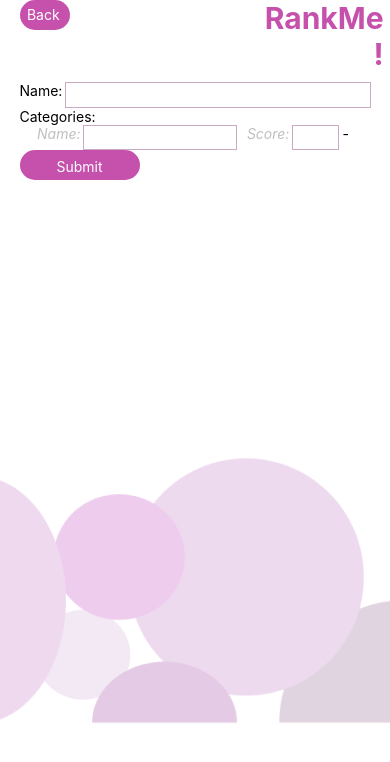
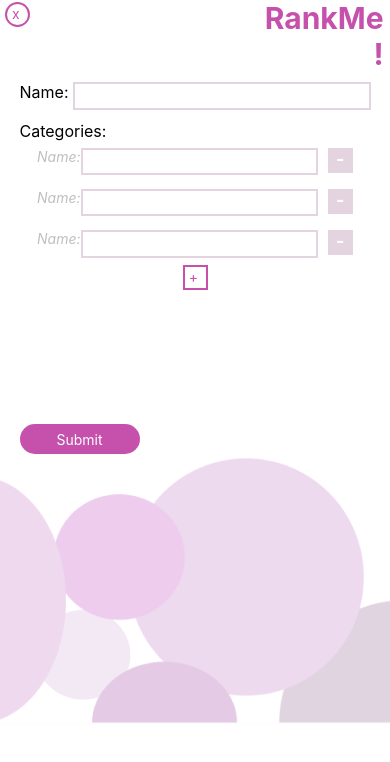
Before and after one commit to larebskhan/RankingApp, a React Native app: screen /AddRanking in a window 390 px wide. Shown: the top 762 px of the page. Built offline with nearby package versions, Linux system fonts and the light colour scheme.

Commit message:
cont styling add ranking page

```diff
--- a/Components/CategoriesInput.js
+++ b/Components/CategoriesInput.js
@@ -4,20 +4,24 @@ import { StyleSheet, Text, View, TextInput, TouchableOpacity } from 'react-nativ
 export default function CategoriesInput() {
   return (
     <View >
-        <View style={[styles.rowContainterTogether, {paddingHorizontal:'5%'}]}>
+        <View style={[styles.rowContainterTogether, {paddingHorizontal:'5%', paddingVertical: '2%'}]}>
               <Text style={styles.catText}>Name: </Text>
               <TextInput
-                style={[styles.textBox, {width:'50%'}]}
+                style={[styles.textBox, {width:'80%'}]}
               />
-              <Text style={[styles.catText, {paddingLeft: '3%'}]}>Score: </Text>
+              {/* <Text style={[styles.catText, {paddingLeft: '3%'}]}>Score: </Text>
               <TextInput
                 keyboardType='numeric'
                 maxLength='3'
                 style={[styles.textBox, , {width:'15%'}]}
-              />
-              <TouchableOpacity onPress={() => {alert('TODO: remove this item')}}>
-                <Text> - </Text>
-              </TouchableOpacity>
+              /> */}
+              <View style={styles.removeButtStyle}>
+                <TouchableOpacity
+                  style={styles.buttonStyle}
+                  onPress={() => {alert('TODO: remove this item')}}>
+                  <Text style={styles.buttonTextStyle}> - </Text>
+                </TouchableOpacity>
+              </View>
             </View>
     </View>
   );
@@ -32,9 +36,26 @@ const styles = StyleSheet.create({
         flexDirection: "row"
       },
       textBox: {
-        borderColor: '#C9AAC2',
-        borderWidth: 1,
+        borderColor: 'rgba(201, 170, 194, 0.5)',
+        borderWidth: 2,
         paddingHorizontal: '2%',
         paddingVertical: '1%'
       },
+      buttonTextStyle: {
+        color: "white",
+        fontSize: 18,
+        fontWeight: 'bold',
+        marginLeft: '15%'
+      },
+      buttonStyle: {
+        backgroundColor: 'rgba(201, 170, 194, 0.5)',
+        width: 25,
+        height: 25,
+        // borderRadius: 15,
+        // borderWidth: 2,
+        // borderColor: 'rgba(201, 170, 194, 0.5)'
+      },
+      removeButtStyle: {
+        paddingLeft: '3%'
+      }
 });
--- /dev/null
+++ b/Components/XButton.js
@@ -0,0 +1,34 @@
+import { StyleSheet, Text, View, TouchableOpacity } from 'react-native';
+import { useNavigation } from '@react-navigation/native';
+
+export default function XButton({navigateTo}) {
+    const navigation = useNavigation();
+    return (
+        <View >
+            <TouchableOpacity
+                style={styles.buttonStyle}
+                onPress={() => { navigation.navigate(navigateTo)}}>
+                <Text style={styles.buttonTextStyle}> x </Text>
+            </TouchableOpacity>
+        </View>
+    );
+}
+const styles = StyleSheet.create({
+    buttonTextStyle: {
+      color: "#C651AC",
+      fontSize: 14,
+      textAlign: 'center',
+      paddingTop: '7%',
+      marginLeft: '-15%'
+    },
+    buttonStyle: {
+      backgroundColor: 'white',
+      width: 25,
+      height: 25,
+      borderRadius: 15,
+      marginLeft: '20%',
+      marginTop: '8%',
+      borderWidth: 2,
+      borderColor: '#C651AC'
+    },
+});
--- a/Pages/AddRanking.js
+++ b/Pages/AddRanking.js
@@ -4,34 +4,43 @@ import Header from '../Components/Header';
 import NavButton from '../Components/NavButton';
 import { useNavigation } from '@react-navigation/native';
 import CategoriesInput from '../Components/CategoriesInput';
+import XButton from '../Components/XButton';
 
 export default function AddRanking() {
   const navigation = useNavigation();
     return (
       <SafeAreaView style={styles.container}>
         <View style={styles.rowContainter}>
-          <TouchableOpacity
-              style={styles.buttonStyle}
-              onPress={() => { navigation.navigate('Ranking')}}>
-                <Text style={styles.buttonTextStyle}> Back </Text>
-            </TouchableOpacity>
+          <XButton navigateTo='Ranking'/>
           <Header/>
         </View>
 
         <ScrollView>
           <View style={styles.content}>
-            <View style={styles.rowContainterTogether}>
-              <Text>Name: </Text>
+            <View style={[styles.rowContainterTogether, {paddingBottom: '3%'}]}>
+              <Text style={styles.headingTextStyle}>Name: </Text>
               <TextInput
-                style={[styles.textBox, {width:'90%'}]}
+                style={[styles.textBox, {width:'85%'}]}
               />
             </View>
-            <Text>Categories: </Text>
+            <Text style={styles.headingTextStyle}>Categories: </Text>
             <CategoriesInput/>
-            <NavButton text="Submit" navigateTo="Ranking"/>
+            <CategoriesInput/>
+            <CategoriesInput/>
+            <View style={styles.addButtonnViewStyle}>
+              <TouchableOpacity
+                style={styles.addButtonStyle}
+                onPress={() => { alert('TODO: add components')}}>
+                <Text style={styles.addButtonTextStyle}> + </Text>
+              </TouchableOpacity>
+            </View>
+
             <StatusBar style="auto" />
           </View>
         </ScrollView>
+        <View style={{paddingLeft: '5%'}}>
+        <NavButton text="Submit" navigateTo="Ranking"/>
+        </View>
         <ImageBackground source={require('../icons/background.png')} style={{width: Dimensions.get('window').width, aspectRatio: 1}}/>
       </SafeAreaView>
     )
@@ -48,24 +57,44 @@ const styles = StyleSheet.create({
     flexDirection: "row"
   },
   textBox: {
-    borderColor: '#C9AAC2',
-    borderWidth: 1,
+    borderColor: 'rgba(201, 170, 194, 0.5)',
+    borderWidth: 2,
     paddingHorizontal: '2%',
     paddingVertical: '1%'
   },
   buttonTextStyle: {
-    color: "white",
+    color: "#C651AC",
     fontSize: 14,
     textAlign: 'center',
-    paddingTop: '11%',
-    marginLeft: '-5%'
+    paddingTop: '7%',
+    marginLeft: '-15%'
+  },
+  addButtonTextStyle: {
+    color: "#C651AC",
+    fontSize: 14,
+    textAlign: 'center',
+    paddingTop: '6%',
+    marginRight: '15%'
+  },
+  addButtonStyle: {
+    backgroundColor: 'white',
+    width: 25,
+    height: 25,
+    borderWidth: 2,
+    borderColor: "#C651AC"
+  },
+  addButtonnViewStyle: {
+    justifyContent: 'center',
+    alignItems: 'center'
   },
   buttonStyle: {
-    backgroundColor: '#C651AC',
-    width: 50,
-    height: 30,
+    backgroundColor: 'white',
+    width: 25,
+    height: 25,
     borderRadius: 15,
-    marginLeft: '5%'
+    marginLeft: '5%',
+    borderWidth: 2,
+    borderColor: '#C651AC'
   },
   rowContainter: {
     flexDirection: "row",
@@ -74,5 +103,8 @@ const styles = StyleSheet.create({
   catText: {
     fontStyle: 'italic',
     color: '#BFBFBD'
-  }
+  },
+  headingTextStyle: {
+    fontSize: 16
+  },
 })
--- a/Pages/ListOfRankings.js
+++ b/Pages/ListOfRankings.js
@@ -2,6 +2,7 @@ import { StatusBar } from 'expo-status-bar';
 import { StyleSheet, Text, View , TouchableOpacity, SafeAreaView, ScrollView, Image } from 'react-native';
 import Header from '../Components/Header';
 import NavButton from '../Components/NavButton';
+import XButton from '../Components/XButton';
 
 export default function ListOfRankings({navigation}) {
   // const [shouldShow, setShouldShow] = useState(true);
@@ -74,11 +75,7 @@ export default function ListOfRankings({navigation}) {
   return (
     <SafeAreaView style={styles.container}>
       <View style={styles.rowContainter}>
-      <TouchableOpacity
-          style={styles.buttonStyle}
-          onPress={() => { navigation.navigate('Ranking')}}>
-            <Text style={styles.buttonTextStyle}> Back </Text>
-        </TouchableOpacity>
+        <XButton navigateTo='Ranking'/>
         <Header/>
       </View>
 
@@ -194,18 +191,20 @@ const styles = StyleSheet.create({
     marginRight: '5%'
   },
   buttonTextStyle: {
-    color: "white",
+    color: "#C651AC",
     fontSize: 14,
     textAlign: 'center',
-    paddingTop: '11%',
-    marginLeft: '-5%'
+    paddingTop: '7%',
+    marginLeft: '-15%'
   },
   buttonStyle: {
-    backgroundColor: '#C651AC',
-    width: 50,
-    height: 30,
+    backgroundColor: 'white',
+    width: 25,
+    height: 25,
     borderRadius: 15,
-    marginLeft: '5%'
+    marginLeft: '5%',
+    borderWidth: 2,
+    borderColor: '#C651AC'
   },
   addItem: {
     justifyContent: 'center',
```
Lines whose indentation alone changed are shown as unchanged.
